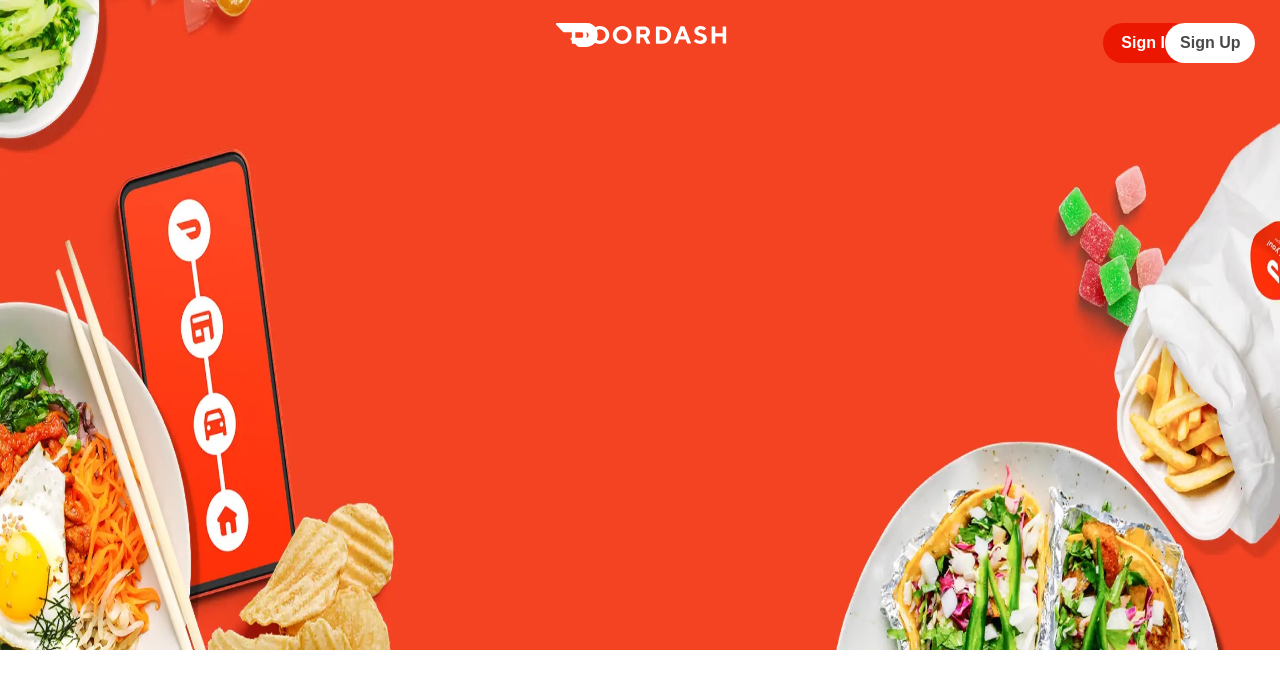
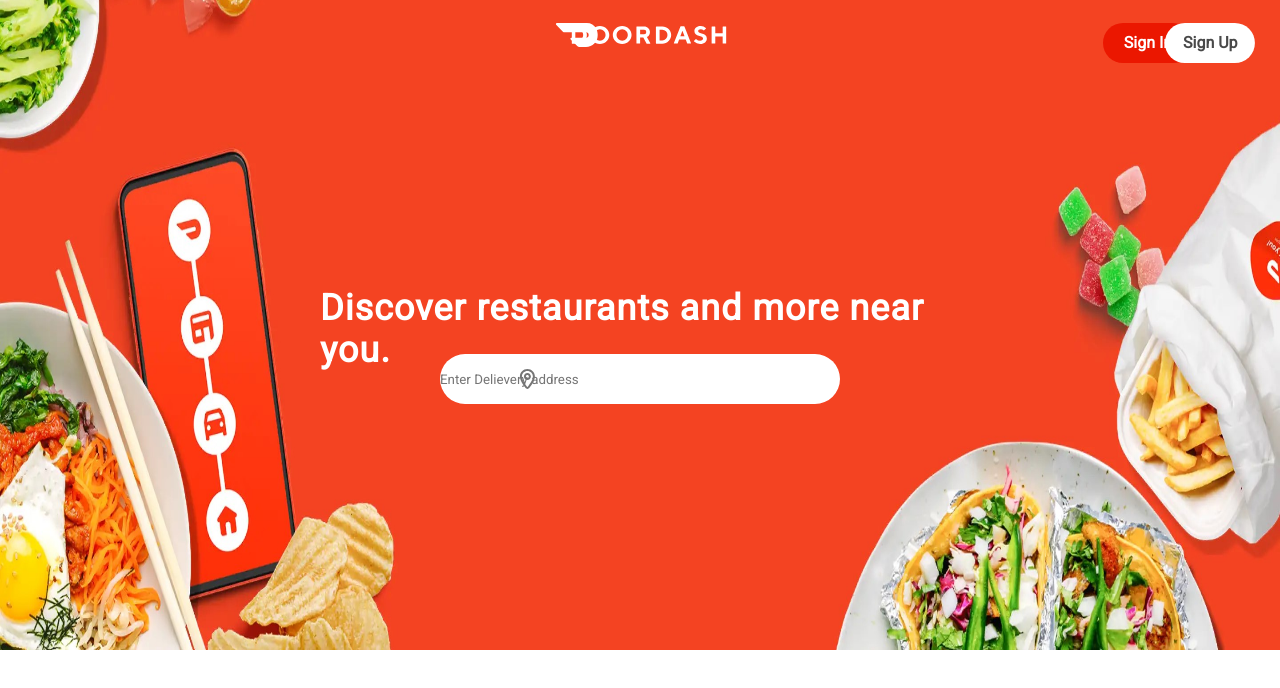
Before and after one commit to AmmarSaqib0/doorDashClone, a plain HTML site: page index.html in a window 1280 px wide. Drawn offline with Linux system fonts and the light colour scheme.

```diff
--- a/CSS/style.css
+++ b/CSS/style.css
@@ -1,6 +1,7 @@
 * {
     margin: 0;
     padding: 0;
+    font-family: 'Roboto';
 }
 
 .main-img {
@@ -74,3 +75,35 @@
     font-weight: bold;
     color: rgb(73, 73, 73);
 }
+
+.heading {
+    position: absolute;
+    font-size: 36px;
+    letter-spacing: 1px;
+    top: 38%;
+    left: 50%;
+    transform: translateX(-50%);
+    z-index: 3;
+    color: #fff;
+}
+
+.icon {
+    position: absolute;
+    top: 48.7%;
+    left: 41%;
+    transform: translateX(-40%);
+    z-index: 4;
+}
+
+.inputAddress {
+    position: absolute;
+    top: 47%;
+    left: 50%;
+    transform: translateX(-50%);
+    z-index: 3;
+    background-color: #fff;
+    width: 400px;
+    height: 50px;
+    border-radius: 30px;
+    border: none;
+}
--- a/index.html
+++ b/index.html
@@ -6,6 +6,12 @@
     <meta name="viewport" content="width=device-width, initial-scale=1.0">
     <title>Door Dash</title>
     <link rel="stylesheet" href="CSS/style.css">
+    <link rel="preconnect" href="https://fonts.googleapis.com">
+    <link rel="preconnect" href="https://fonts.gstatic.com" crossorigin>
+    <link href="https://fonts.googleapis.com/css2?family=Roboto&display=swap" rel="stylesheet">
+    <style>
+        @import url('https://fonts.googleapis.com/css2?family=Roboto&display=swap');
+    </style>
 </head>
 
 <body>
@@ -44,6 +50,19 @@
                     d="M352.47,1.9V17H335.22V1.9a1,1,0,0,0-1-1h-6.54a1,1,0,0,0-1,1V40.05a1,1,0,0,0,1,1h6.54a1,1,0,0,0,1-1V24.71h17.24V40.05a1,1,0,0,0,1,1H360a1,1,0,0,0,1-1V1.9a1,1,0,0,0-1-1h-6.54A1,1,0,0,0,352.47,1.9Z">
                 </path>
             </svg>
+            <h1 class="heading">Discover restaurants and more near you.</h1>
+            <div class="InputIcon">
+                <svg width="24" height="24" viewBox="0 0 24 24" fill="none" xmlns="http://www.w3.org/2000/svg"
+                    aria-hidden="true" class="icon">
+                    <path fill-rule="evenodd" clip-rule="evenodd"
+                        d="M10.5257 21.3514L12 20L13.4743 21.3514C13.0955 21.7647 12.5606 22 12 22C11.4394 22 10.9045 21.7647 10.5257 21.3514ZM13.2949 18.4463C12.5464 19.4039 12 20 12 20C12 20 11.4535 19.4039 10.7051 18.4463C9.07919 16.3658 6.5 12.5792 6.5 9.49242C6.5 6.45904 8.96243 4 12 4C15.0376 4 17.5 6.45904 17.5 9.49242C17.5 12.5792 14.9208 16.3658 13.2949 18.4463ZM13.4743 21.3514C13.4743 21.3514 13.4743 21.3514 12 20C10.5257 21.3514 10.5257 21.3514 10.5257 21.3514L10.5227 21.3482L10.5177 21.3427L10.5018 21.3252L10.4474 21.2647C10.4014 21.2133 10.3363 21.1398 10.2548 21.0461C10.0919 20.8589 9.86301 20.5903 9.59004 20.2553C9.04587 19.5873 8.31764 18.6441 7.58566 17.5456C6.85705 16.4522 6.10151 15.1704 5.5227 13.8275C4.95169 12.5026 4.5 10.9984 4.5 9.49242C4.5 5.35187 7.86046 2 12 2C16.1395 2 19.5 5.35187 19.5 9.49242C19.5 10.9984 19.0483 12.5026 18.4773 13.8275C17.8985 15.1704 17.1429 16.4522 16.4143 17.5456C15.6824 18.6441 14.9541 19.5873 14.41 20.2553C14.137 20.5903 13.9081 20.8589 13.7452 21.0461C13.6637 21.1398 13.5986 21.2133 13.5526 21.2647L13.4982 21.3252L13.4823 21.3427L13.4773 21.3482L13.4743 21.3514Z"
+                        fill="#767676"></path>
+                    <path fill-rule="evenodd" clip-rule="evenodd"
+                        d="M12 11C12.8284 11 13.5 10.3284 13.5 9.5C13.5 8.67157 12.8284 8 12 8C11.1716 8 10.5 8.67157 10.5 9.5C10.5 10.3284 11.1716 11 12 11ZM12 13C13.933 13 15.5 11.433 15.5 9.5C15.5 7.567 13.933 6 12 6C10.067 6 8.5 7.567 8.5 9.5C8.5 11.433 10.067 13 12 13Z"
+                        fill="#767676"></path>
+                </svg>
+                <input type="text" class="inputAddress" placeholder="Enter Delievery address">
+            </div>
             <img src="Images/main-header.jpg" alt="" class="main-img">
         </div>
     </main>
```
Also changed, not shown: Images/location.png (added).
